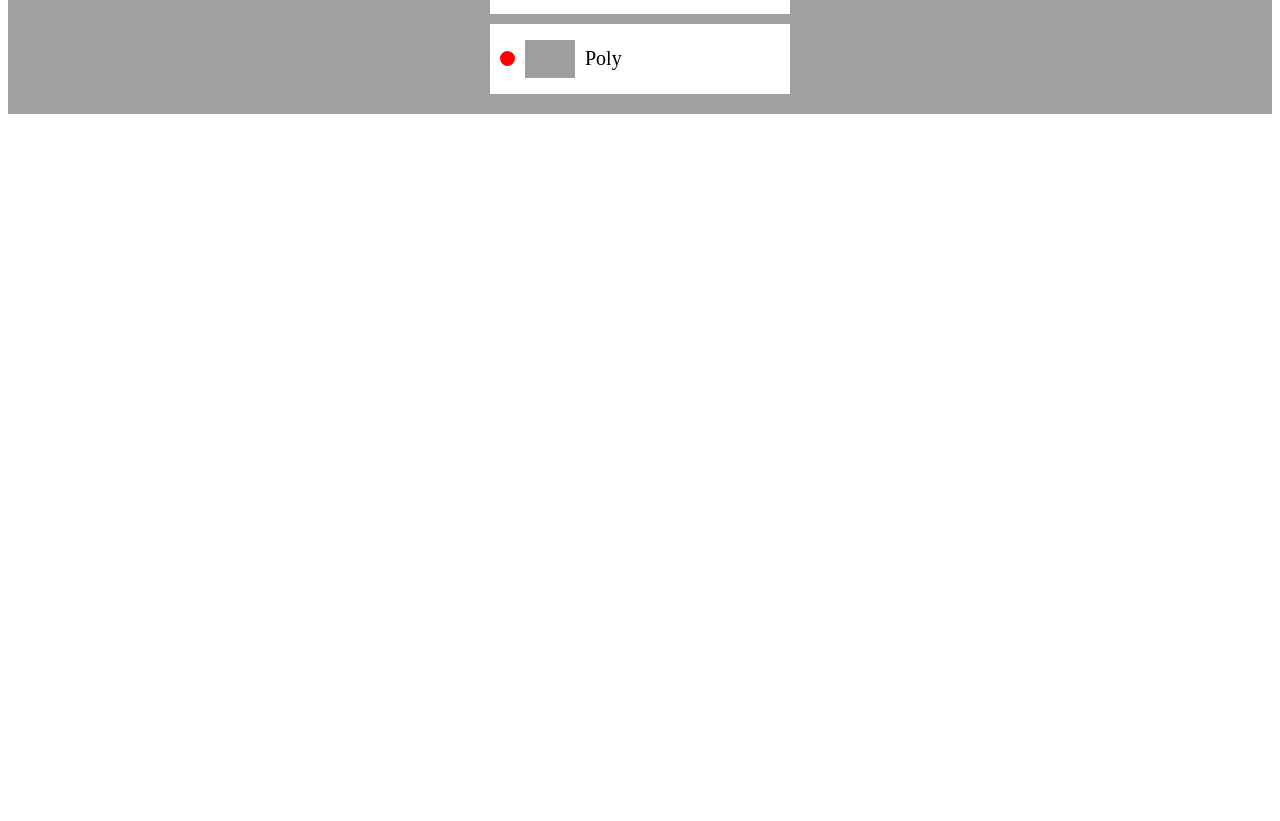
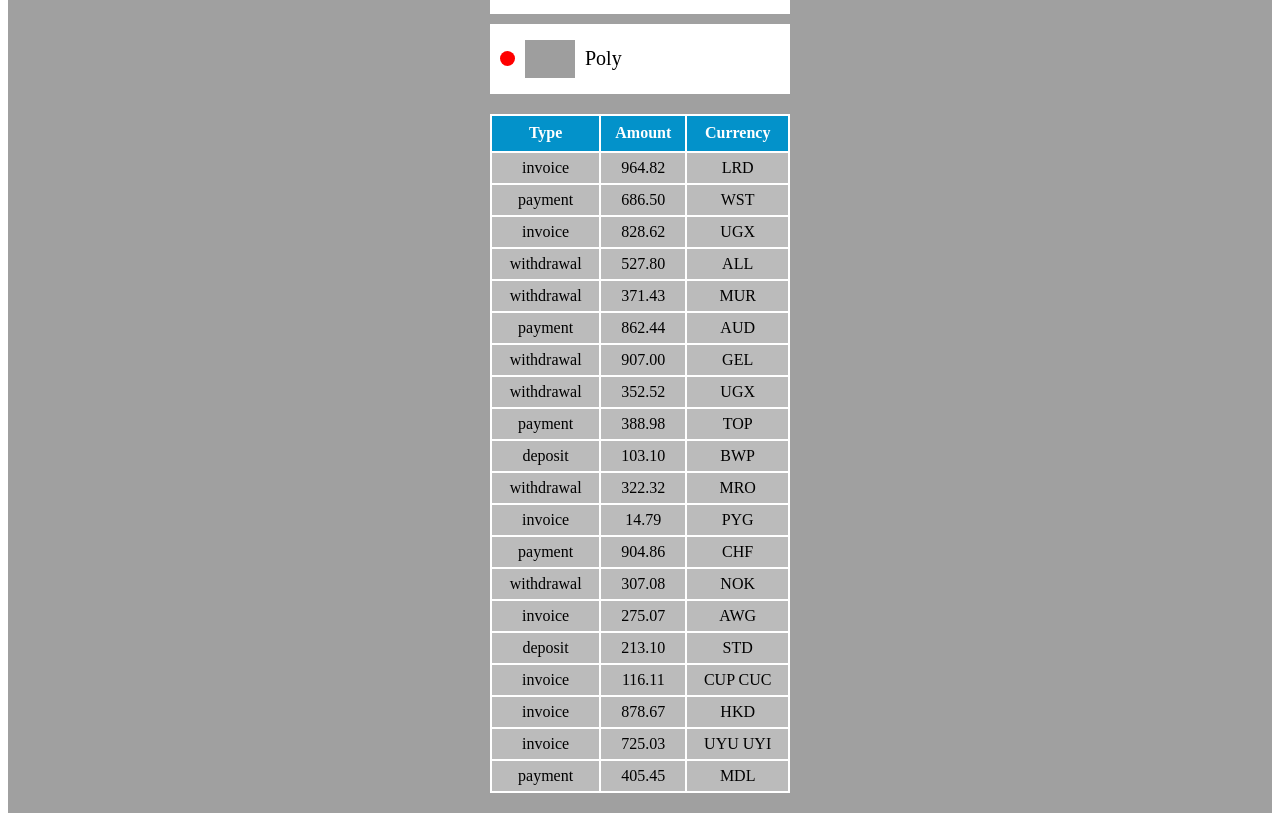
Before and after one commit to DmytroZhdanov/react-components, a React (Create React App) app: page / in a window 1280 px wide. Shown: the part 853-1674 px from the top of the page. Before the commit the page ends 975 px from the top, so only its background shows below. Built offline with nearby package versions, Linux system fonts and the light colour scheme; grey boxes are pictures that could not be loaded.

Commit message:
Resolves task 4

```diff
--- a/src/components/App/App.jsx
+++ b/src/components/App/App.jsx
@@ -1,10 +1,12 @@
 import user from '../Profile/user.json';
 import data from '../Statistics/data.json';
 import friends from '../FriendList/friends.json';
+import transactions from '../TransactionHistory/transactions.json';
 import { Container } from 'components/App/App.styled';
 import { Profile } from 'components/Profile/Profile';
 import { Statistics } from 'components/Statistics/Statistics';
 import { FriendList } from 'components/FriendList/FriendList';
+import { TransactionHistory } from 'components/TransactionHistory/TransactionHistory';
 
 export const App = () => {
   return (
@@ -17,9 +19,10 @@
         followers={user.stats.followers}
         views={user.stats.views}
         likes={user.stats.likes}
-      ></Profile>
+      />
       <Statistics title="Upload stats" stats={data} />
-      <FriendList friends={friends}></FriendList>
+      <FriendList friends={friends} />
+      <TransactionHistory items={transactions} />
     </Container>
   );
 };
--- /dev/null
+++ b/src/components/Transaction/Transaction.jsx
@@ -0,0 +1,18 @@
+import PropTypes from 'prop-types';
+import { Row } from './Transaction.styled';
+
+export const Transaction = ({type, amount, currency}) => {
+  return (
+    <Row>
+      <td>{type}</td>
+      <td>{amount}</td>
+      <td>{currency}</td>
+    </Row>
+  );
+}
+
+Transaction.propTypes = {
+  type: PropTypes.string.isRequired,
+  amount: PropTypes.string.isRequired,
+  currency: PropTypes.string.isRequired,
+};
--- /dev/null
+++ b/src/components/Transaction/Transaction.styled.jsx
@@ -0,0 +1,5 @@
+import styled from '@emotion/styled';
+
+export const Row = styled.tr`
+  height: 30px;
+`;
--- /dev/null
+++ b/src/components/TransactionHistory/TransactionHistory.jsx
@@ -0,0 +1,32 @@
+import PropTypes from 'prop-types';
+import { Transaction } from 'components/Transaction/Transaction';
+import { Body, Head, Table } from './TransactionHistory.styled';
+
+export const TransactionHistory = ({ items }) => {
+  return (
+    <Table>
+      <Head>
+        <tr>
+          <th>Type</th>
+          <th>Amount</th>
+          <th>Currency</th>
+        </tr>
+      </Head>
+
+      <Body>
+        {items.map(({ id, type, amount, currency }) => (
+          <Transaction
+            key={id}
+            type={type}
+            amount={amount}
+            currency={currency}
+          />
+        ))}
+      </Body>
+    </Table>
+  );
+};
+
+TransactionHistory.propTypes = {
+  items: PropTypes.arrayOf(PropTypes.object.isRequired).isRequired,
+};
--- /dev/null
+++ b/src/components/TransactionHistory/TransactionHistory.styled.jsx
@@ -0,0 +1,18 @@
+import styled from '@emotion/styled';
+
+export const Table = styled.table`
+  width: 300px;
+  background-color: #ffffff;
+  margin: 20px auto 0;
+`;
+
+export const Head = styled.thead`
+  height: 35px;
+  background-color: #0392ca;
+  color: #ffffff;
+`;
+
+export const Body = styled.tbody`
+  text-align: center;
+  background-color: #bbbbbb;
+`;
--- /dev/null
+++ b/src/components/TransactionHistory/transactions.json
@@ -0,0 +1,122 @@
+[
+  {
+    "id": "1e0700a2-5183-4291-85cc-2065a036a683",
+    "type": "invoice",
+    "amount": "964.82",
+    "currency": "LRD"
+  },
+  {
+    "id": "a30f821b-4d25-4ff0-abdd-e340b3f0dd2b",
+    "type": "payment",
+    "amount": "686.50",
+    "currency": "WST"
+  },
+  {
+    "id": "44dca67a-8e5a-4798-bf8e-b15efd4e1abd",
+    "type": "invoice",
+    "amount": "828.62",
+    "currency": "UGX"
+  },
+  {
+    "id": "ea8ed3dc-2b68-4a53-905a-53ecb0adef33",
+    "type": "withdrawal",
+    "amount": "527.80",
+    "currency": "ALL"
+  },
+  {
+    "id": "ea76146a-0b00-4b80-bc02-a8c822176712",
+    "type": "withdrawal",
+    "amount": "371.43",
+    "currency": "MUR"
+  },
+  {
+    "id": "63ca02f9-d637-46b5-9237-f3b24425e029",
+    "type": "payment",
+    "amount": "862.44",
+    "currency": "AUD"
+  },
+  {
+    "id": "ed0263e8-59a5-4bf1-87e0-2bb88e53dc34",
+    "type": "withdrawal",
+    "amount": "907.00",
+    "currency": "GEL"
+  },
+  {
+    "id": "6013bad0-750c-4691-8bc2-d8f2b43969c4",
+    "type": "withdrawal",
+    "amount": "352.52",
+    "currency": "UGX"
+  },
+  {
+    "id": "252c7be4-8b06-4fa7-8d42-61fb835b70d5",
+    "type": "payment",
+    "amount": "388.98",
+    "currency": "TOP"
+  },
+  {
+    "id": "4eaab41b-b967-40ac-82ed-85fc66f646f1",
+    "type": "deposit",
+    "amount": "103.10",
+    "currency": "BWP"
+  },
+  {
+    "id": "9648a350-8469-42d5-8bf3-18090de5fe67",
+    "type": "withdrawal",
+    "amount": "322.32",
+    "currency": "MRO"
+  },
+  {
+    "id": "9c5c25fb-1a95-4b2f-8d1f-4c4426d677cc",
+    "type": "invoice",
+    "amount": "14.79",
+    "currency": "PYG"
+  },
+  {
+    "id": "43ef232c-80e9-4d6f-b48a-b22405620de3",
+    "type": "payment",
+    "amount": "904.86",
+    "currency": "CHF"
+  },
+  {
+    "id": "5161682e-e620-4019-ab0a-24ceb10fbd20",
+    "type": "withdrawal",
+    "amount": "307.08",
+    "currency": "NOK"
+  },
+  {
+    "id": "7b119d71-42e6-4c42-a141-6818b07bb9ff",
+    "type": "invoice",
+    "amount": "275.07",
+    "currency": "AWG"
+  },
+  {
+    "id": "a4f65722-65c4-4c28-b1f4-b8ed988bb205",
+    "type": "deposit",
+    "amount": "213.10",
+    "currency": "STD"
+  },
+  {
+    "id": "c6e5784b-0ca3-48d6-86e5-b5128af5a523",
+    "type": "invoice",
+    "amount": "116.11",
+    "currency": "CUP CUC"
+  },
+  {
+    "id": "c9ebed6a-3a02-4b49-ac0d-0534b51f2bfd",
+    "type": "invoice",
+    "amount": "878.67",
+    "currency": "HKD"
+  },
+  {
+    "id": "a4a98b0e-b22c-438b-9f83-de2df52110c8",
+    "type": "invoice",
+    "amount": "725.03",
+    "currency": "UYU UYI"
+  },
+  {
+    "id": "b39bfa7a-0166-4c47-94d6-87d20590f746",
+    "type": "payment",
+    "amount": "405.45",
+    "currency": "MDL"
+  }
+]
```
